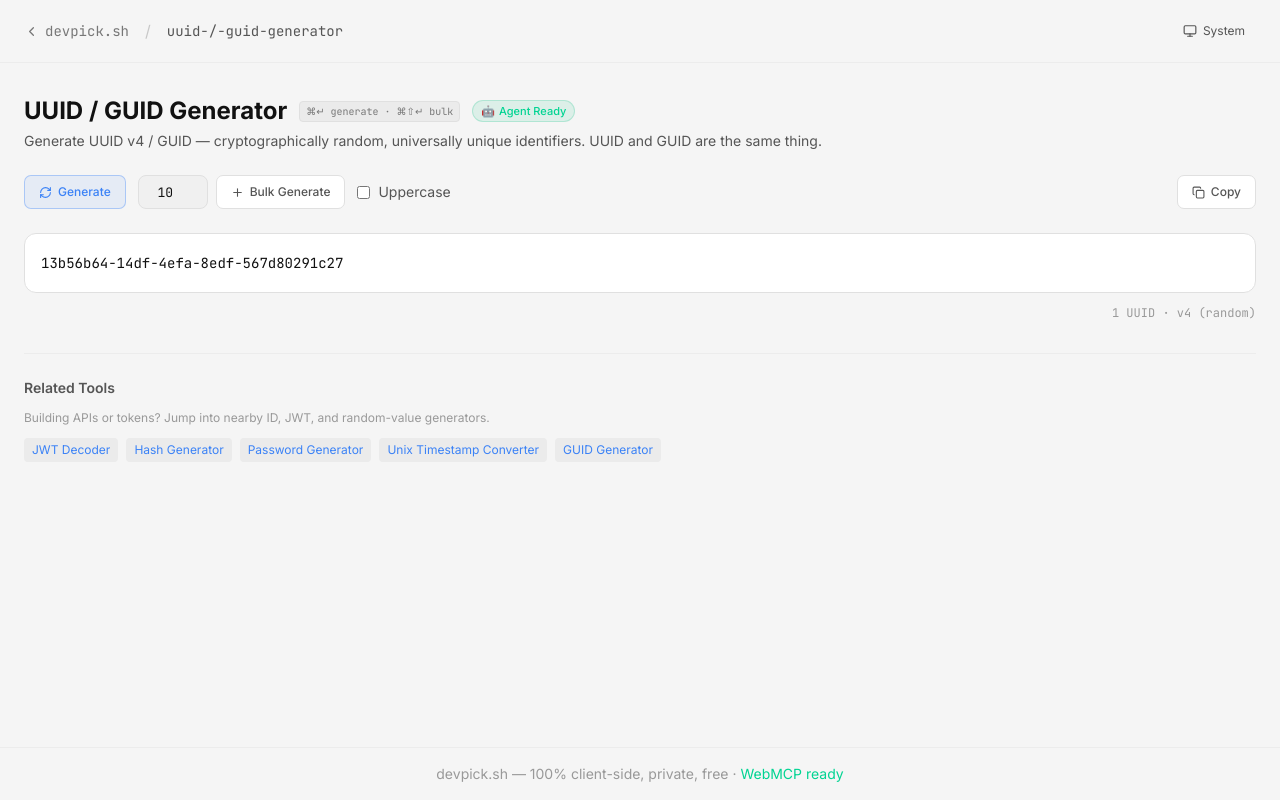
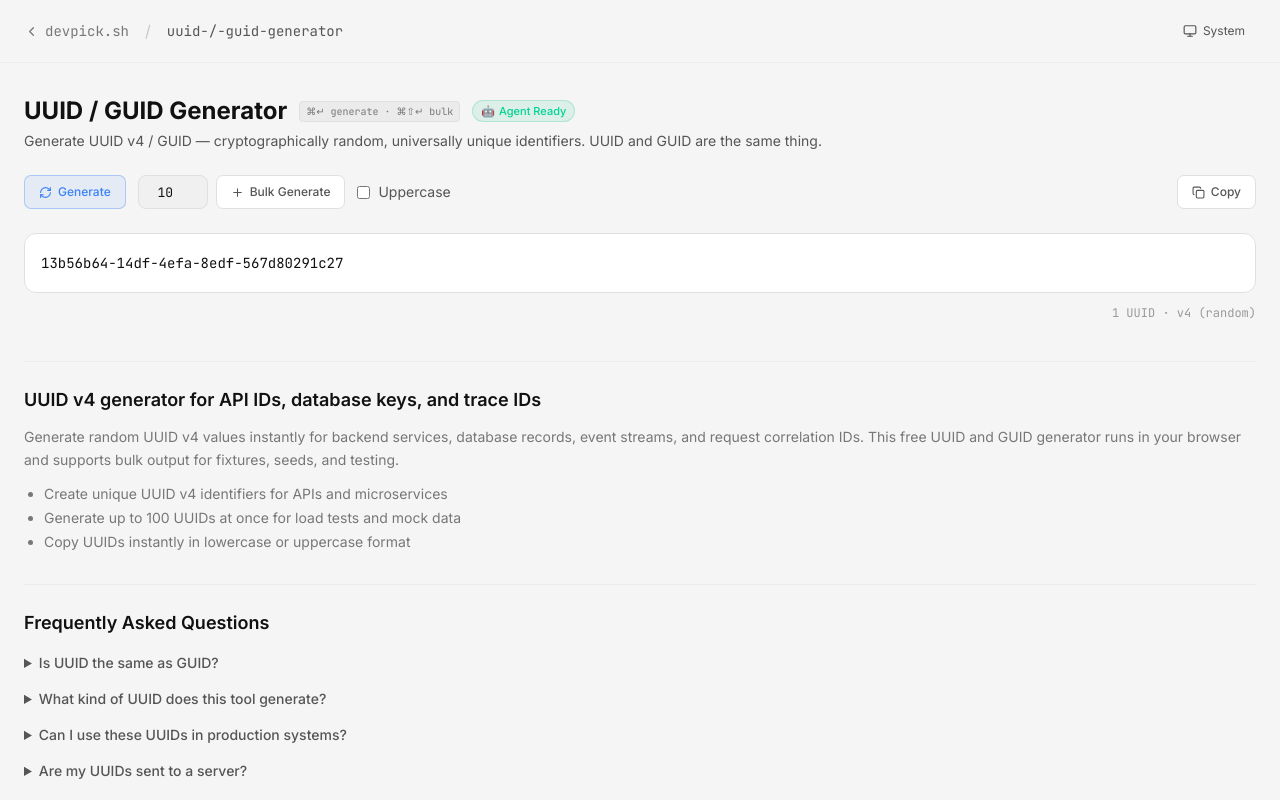
Before and after one commit to kimbobmarley03/devpick.sh, a Next.js app: page /uuid-generator in a window 1280 px wide. Shown: the top 800 px of the page. Built offline with nearby package versions, Linux system fonts and the light colour scheme; no server answers.

Commit message:
seo: expand UUID generator keyword coverage and FAQ schema

```diff
--- a/app/uuid-generator/page.tsx
+++ b/app/uuid-generator/page.tsx
@@ -2,12 +2,13 @@ import type { Metadata } from "next";
 import { UuidTool } from "./uuid-tool";
 
 export const metadata: Metadata = {
-  title: "UUID Generator Online — Free UUID v4 & GUID Generator",
+  title: "Free UUID Generator Online (v4) and GUID Generator, Bulk 1 to 100",
   description:
-    "Generate UUID v4 / GUID online. Bulk UUID/GUID generation (1-100). Free, instant, client-side UUID generator with one-click copy. UUIDs and GUIDs are the same thing.",
+    "Generate secure UUID v4 and GUID values instantly in your browser. Free online UUID generator with bulk generation (1 to 100), one-click copy, and no sign up.",
   openGraph: {
-    title: "UUID / GUID Generator Online | devpick.sh",
-    description: "Generate UUID v4 / GUID online. Bulk generation, one-click copy. Free, client-side.",
+    title: "Free UUID v4 and GUID Generator Online | devpick.sh",
+    description:
+      "Create random UUID v4 or GUID values with bulk generation, uppercase mode, and instant copy. Free and runs client-side.",
     url: "https://devpick.sh/uuid-generator",
   },
   alternates: { canonical: "https://devpick.sh/uuid-generator" },
@@ -16,6 +17,41 @@ export const metadata: Metadata = {
 export default function UuidPage() {
   return (
     <>
+      <script
+        type="application/ld+json"
+        dangerouslySetInnerHTML={{
+          __html: JSON.stringify({
+            "@context": "https://schema.org",
+            "@type": "FAQPage",
+            mainEntity: [
+              {
+                "@type": "Question",
+                name: "Is UUID the same as GUID?",
+                acceptedAnswer: {
+                  "@type": "Answer",
+                  text: "Yes. UUID and GUID refer to the same 128-bit identifier format. GUID is Microsoft's naming, UUID is the broader standard term.",
+                },
+              },
+              {
+                "@type": "Question",
+                name: "What version of UUID does this generator create?",
+                acceptedAnswer: {
+                  "@type": "Answer",
+                  text: "This tool generates UUID v4 values, which are random identifiers commonly used for API IDs, database keys, and request tracing.",
+                },
+              },
+              {
+                "@type": "Question",
+                name: "Are generated UUIDs created server-side?",
+                acceptedAnswer: {
+                  "@type": "Answer",
+                  text: "No. UUIDs are generated directly in your browser, so you can create IDs without uploading data.",
+                },
+              },
+            ],
+          }),
+        }}
+      />
       <script
         type="application/ld+json"
         dangerouslySetInnerHTML={{
--- a/app/uuid-generator/uuid-tool.tsx
+++ b/app/uuid-generator/uuid-tool.tsx
@@ -144,6 +144,54 @@ export function UuidTool() {
       <p className="text-xs text-text-muted mt-3 text-right font-mono">
         {uuids.length} UUID{uuids.length !== 1 ? "s" : ""} · v4 (random)
       </p>
+
+      {/* SEO Content */}
+      <div className="mt-10 pt-6 border-t border-border-subtle">
+        <h2 className="text-lg font-semibold text-text-primary mb-3">UUID v4 generator for API IDs, database keys, and trace IDs</h2>
+        <p className="text-sm text-text-dimmed leading-relaxed mb-3">
+          Generate random UUID v4 values instantly for backend services, database records, event streams,
+          and request correlation IDs. This free UUID and GUID generator runs in your browser and supports
+          bulk output for fixtures, seeds, and testing.
+        </p>
+        <ul className="list-disc pl-5 text-sm text-text-dimmed space-y-1">
+          <li>Create unique UUID v4 identifiers for APIs and microservices</li>
+          <li>Generate up to 100 UUIDs at once for load tests and mock data</li>
+          <li>Copy UUIDs instantly in lowercase or uppercase format</li>
+        </ul>
+      </div>
+
+      {/* FAQ Section */}
+      <div className="mt-8 pt-6 border-t border-border-subtle">
+        <h2 className="text-lg font-semibold text-text-primary mb-4">Frequently Asked Questions</h2>
+        <div className="space-y-4">
+          {[
+            {
+              q: "Is UUID the same as GUID?",
+              a: "Yes. UUID and GUID describe the same identifier format. GUID is commonly used in Microsoft ecosystems, while UUID is the standards-based term.",
+            },
+            {
+              q: "What kind of UUID does this tool generate?",
+              a: "It generates UUID v4, a randomly generated 128-bit identifier that is widely used for IDs in modern applications.",
+            },
+            {
+              q: "Can I use these UUIDs in production systems?",
+              a: "Yes. UUID v4 is suitable for most production use cases where globally unique IDs are needed, including API resources, database primary keys, and event IDs.",
+            },
+            {
+              q: "Are my UUIDs sent to a server?",
+              a: "No. UUIDs are generated locally in your browser using built-in Web APIs, so nothing is uploaded.",
+            },
+          ].map((faq, i) => (
+            <details key={i} className="group">
+              <summary className="cursor-pointer text-sm font-medium text-text-secondary hover:text-text-primary">
+                {faq.q}
+              </summary>
+              <p className="mt-2 text-sm text-text-dimmed pl-4">{faq.a}</p>
+            </details>
+          ))}
+        </div>
+      </div>
+
       {/* Related Tools */}
       <div className="mt-8 pt-6 border-t border-border-subtle">
         <h2 className="text-sm font-semibold text-text-secondary mb-3">Related Tools</h2>
```
